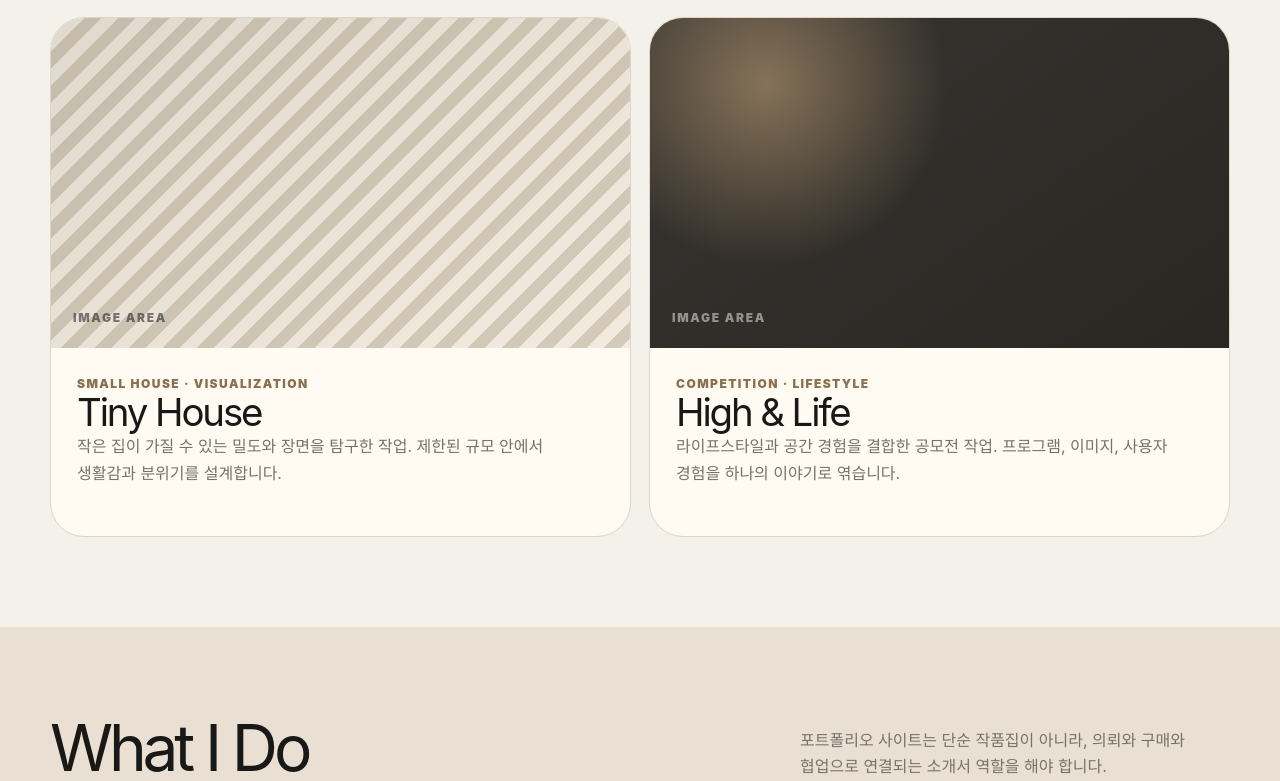
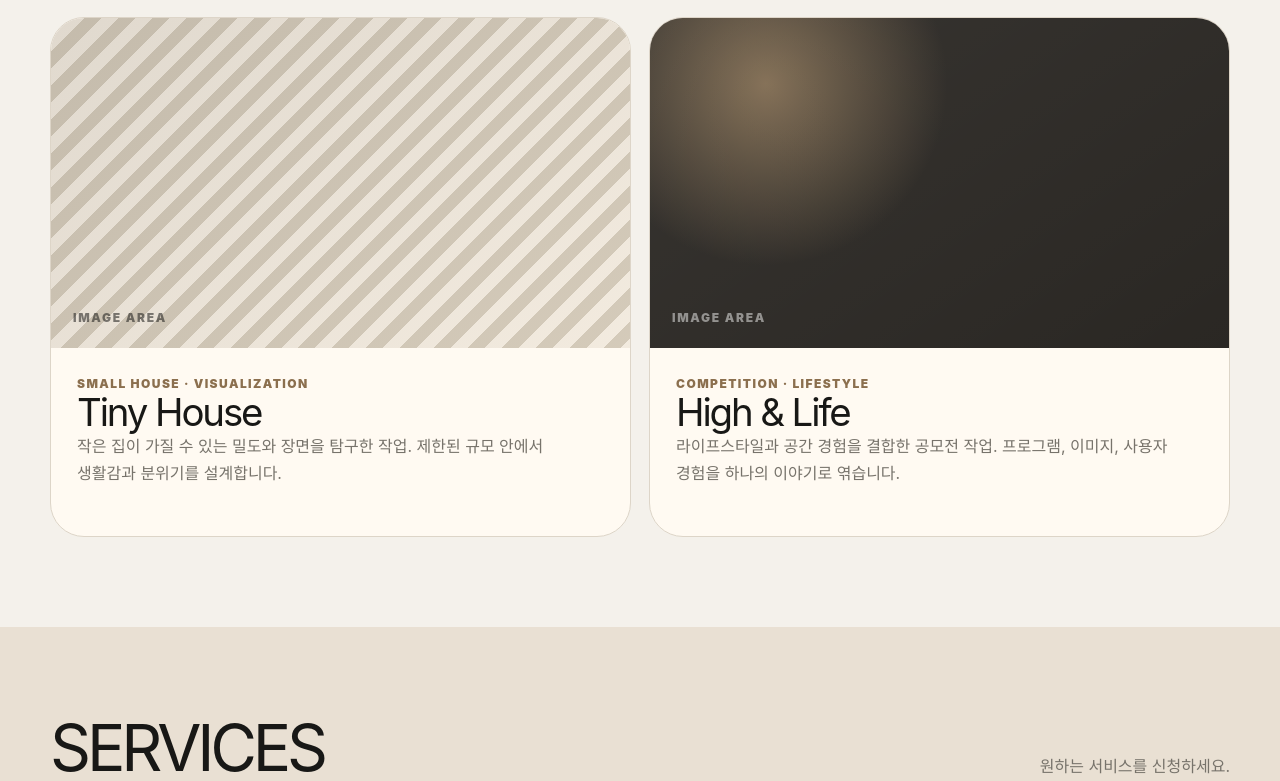
Before and after one commit to agitgoyo/goyo-studio, a Next.js app: page / in a window 1280 px wide. Shown: the part 2016-2797 px from the top of the page. Built offline with nearby package versions, Linux system fonts and the light colour scheme.

Commit message:
update landing page

```diff
--- a/app/page.tsx
+++ b/app/page.tsx
@@ -633,35 +633,35 @@
         <section id="services" className="services">
           <div className="wrap">
             <div className="section-head">
-              <h2>What I Do</h2>
-              <p>포트폴리오 사이트는 단순 작품집이 아니라, 의뢰와 구매와 협업으로 연결되는 소개서 역할을 해야 합니다.</p>
+              <h2>SERVICES</h2>
+              <p>원하는 서비스를 신청하세요.</p>
             </div>
             <div className="service-grid">
               <article className="service">
                 <div>
                   <small>01</small>
-                  <h3>강의<br />신청</h3>
+                  <h3>강의 신청</h3>
                   <p>SketchUp과 D5 기반의 건축 시각화 워크플로우를 실무자의 언어로 배웁니다.</p>
                 </div>
               </article>
               <article className="service">
                 <div>
                   <small>02</small>
-                  <h3>PDF<br />파일</h3>
+                  <h3>PDF 파일</h3>
                   <p>렌더링 세팅, 표현법, 포트폴리오 구성법을 정리한 실전형 디지털 자료입니다.</p>
                 </div>
               </article>
               <article className="service">
                 <div>
                   <small>03</small>
-                  <h3>무료<br />자료</h3>
+                  <h3>무료 자료</h3>
                   <p>처음 시작하는 분들을 위한 체크리스트, 가이드, 렌더링 팁을 제공합니다.</p>
                 </div>
               </article>
               <article className="service">
                 <div>
                   <small>04</small>
-                  <h3>이미지 외주<br />신청</h3>
+                  <h3>이미지 외주 신청</h3>
                   <p>건축 투시도, 다이어그램, 컨셉 이미지, 프레젠테이션용 시각화를 의뢰할 수 있습니다.</p>
                 </div>
               </article>
```
